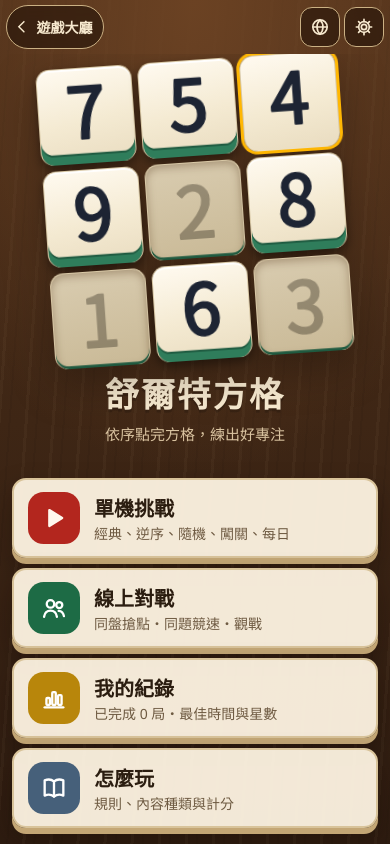
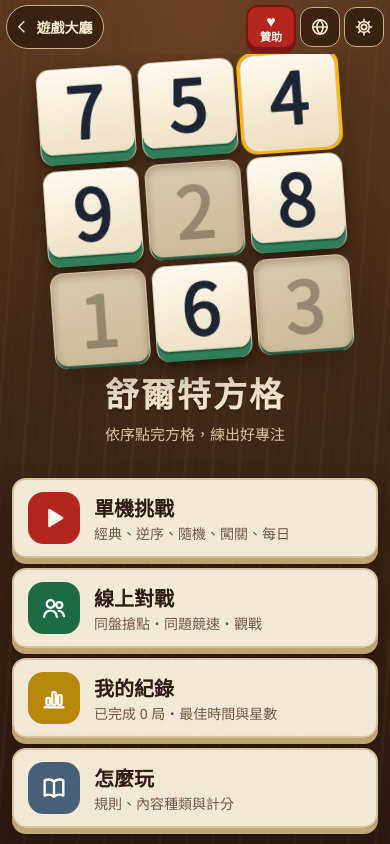
Before and after one commit to PJH-Eric/schulte-table, a website: page public/index.html in a window 390 px wide. Drawn offline with Linux system fonts and the light colour scheme.

Commit message:
feat(home): 新增首頁贊助按鈕

```diff
--- a/public/css/style.css
+++ b/public/css/style.css
@@ -841,3 +841,40 @@ body .lc-root { --lc-accent: var(--accent); --lc-accent-ink: var(--accent-ink);
 @media (orientation: landscape) and (max-height: 560px) { .g-flash { top: auto; bottom: 0; transform: translateX(-50%); font-size: 14px; } }
 #scr-lobby .page { padding-bottom: calc(96px + env(safe-area-inset-bottom)); }
 [data-theme="candy"] .cell .own { box-shadow: 0 0 0 2px #fff, 0 0 0 3.5px rgba(59,31,74,.45); }
+
+.home-support {
+  display: inline-flex;
+  align-items: center;
+  justify-content: center;
+  flex: none;
+  gap: 5px;
+  min-width: 44px;
+  min-height: 44px;
+  padding: 0 10px;
+  font-size: .875rem;
+  font-weight: 800;
+  line-height: 1;
+  text-decoration: none;
+  white-space: nowrap;
+}
+.home-support:focus-visible { outline: 2px solid currentColor; outline-offset: 2px; }
+
+#app:not([data-screen="home"]) .home-support { display: none; }
+
+.home-support .support-label:not([lang="zh-Hant"]),
+:is(html:lang(zh-Hans), html:lang(zh-CN)) .home-support .support-label[lang="zh-Hant"],
+html:lang(en) .home-support .support-label[lang="zh-Hant"] { display: none; }
+:is(html:lang(zh-Hans), html:lang(zh-CN)) .home-support .support-label[lang="zh-Hans"],
+html:lang(en) .home-support .support-label[lang="en"] { display: inline; }
+
+@media (max-width: 480px) {
+  .home-support {
+    flex-direction: column;
+    gap: 2px;
+    width: 50px;
+    padding-inline: 3px;
+    font-size: 11px;
+    letter-spacing: 0;
+  }
+  .home-support > [aria-hidden="true"] { font-size: 1rem; }
+}
--- a/public/index.html
+++ b/public/index.html
@@ -50,6 +50,12 @@
     <div class="top-right">
       <span class="lat-slot"></span>
       <button id="btn-pause" class="icon-btn" type="button" hidden data-i18n-attr="aria-label=top.pause;title=top.pause"><svg class="ico" viewBox="0 0 24 24" aria-hidden="true" fill="none" stroke="currentColor" stroke-width="2.4" stroke-linecap="round"><path d="M9 5.5v13M15 5.5v13"/></svg></button>
+      <a class="btn primary home-support" href="https://portaly.cc/pjh-eric/support" target="_blank" rel="noopener noreferrer">
+        <span aria-hidden="true">♥</span>
+        <span class="support-label" lang="zh-Hant">贊助</span>
+        <span class="support-label" lang="zh-Hans">赞助</span>
+        <span class="support-label" lang="en">Sponsor</span>
+      </a>
       <button id="btn-lang" class="icon-btn" type="button" aria-haspopup="listbox" aria-expanded="false" data-i18n-attr="aria-label=top.lang;title=top.lang"><svg class="ico" viewBox="0 0 24 24" aria-hidden="true" fill="none" stroke="currentColor" stroke-width="2" stroke-linecap="round"><circle cx="12" cy="12" r="8.6"/><path d="M3.6 12h16.8M12 3.4c2.6 2.6 3.6 5.5 3.6 8.6s-1 6-3.6 8.6c-2.6-2.6-3.6-5.5-3.6-8.6s1-6 3.6-8.6z"/></svg></button>
       <button id="btn-settings" class="icon-btn" type="button" aria-haspopup="dialog" data-i18n-attr="aria-label=top.settings;title=top.settings"><svg class="ico" viewBox="0 0 24 24" aria-hidden="true" fill="none" stroke="currentColor" stroke-width="2" stroke-linecap="round"><circle cx="12" cy="12" r="3.2"/><path d="M12 2.8v2.6M12 18.6v2.6M21.2 12h-2.6M5.4 12H2.8M18.5 5.5l-1.8 1.8M7.3 16.7l-1.8 1.8M18.5 18.5l-1.8-1.8M7.3 7.3L5.5 5.5"/><circle cx="12" cy="12" r="6.4"/></svg></button>
     </div>
```
